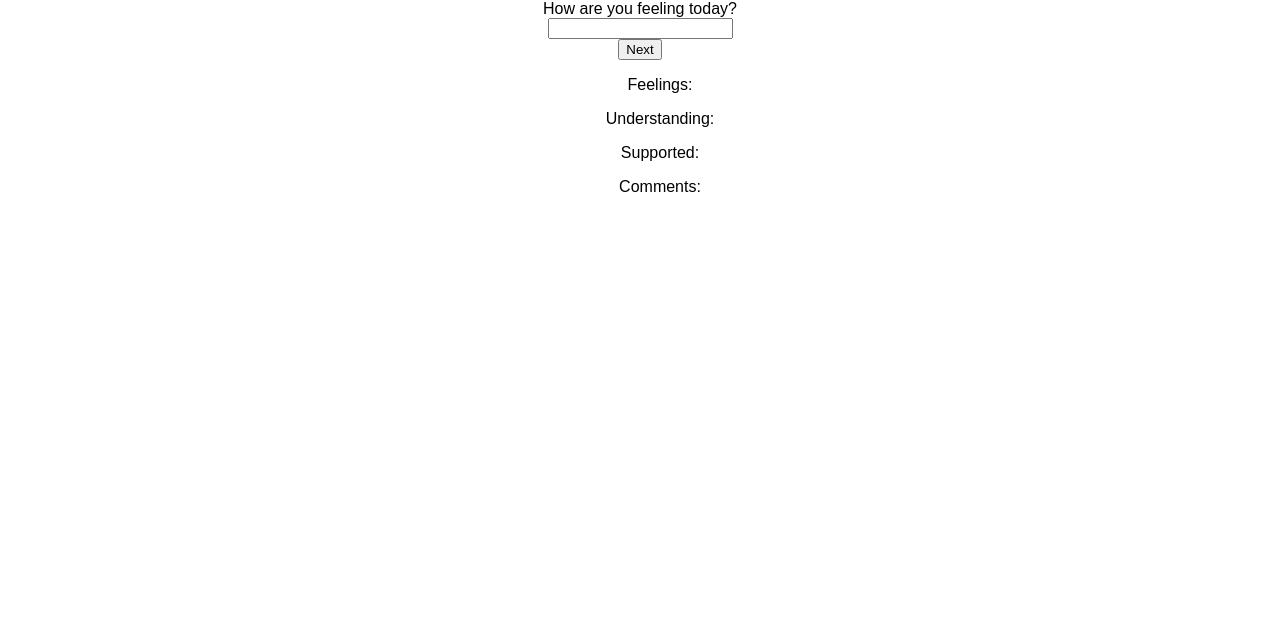
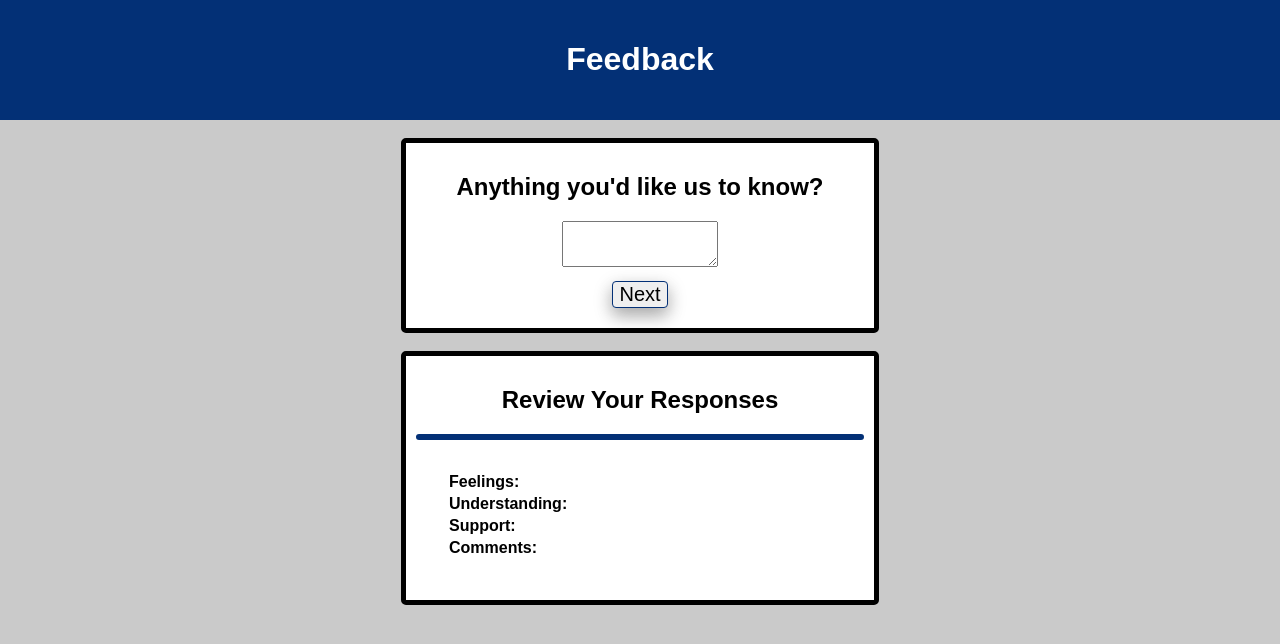
Before and after one commit to sean-r-olson/redux-feedback, a React (Create React App) app: page /#/Comments in a window 1280 px wide. Before the commit this address led to /#/. Shown: the top 644 px of the page. Built offline with nearby package versions, Linux system fonts and the light colour scheme.

Commit message:
added styling, responses are displayed on DOM in each route, resetting with new feedback button

```diff
--- a/src/components/App/App.css
+++ b/src/components/App/App.css
@@ -1,3 +1,7 @@
+body {
+  background-color: rgb(202, 202, 202);
+}
+
 .App {
   text-align: center;
 }
@@ -9,6 +13,10 @@
   color: white;
 }
 
+.App-footer {
+  background-color: gray;
+}
+
 .App-title {
   font-size: 1.5em;
 }
@@ -16,3 +24,73 @@
 .App-intro {
   font-size: large;
 }
+
+button {
+box-shadow: 0 8px 16px 0 rgba(0,0,0,0.2), 0 6px 20px 0 rgba(0,0,0,0.19);
+border-radius: 4px;
+margin: 10px;
+font-size: 20px;
+border: 1.5px solid #033076;
+}
+
+button:hover {
+  margin: 10px;
+  font-size: 20px;
+  background-color: #033076;
+  color: white;
+  }
+
+form {
+  margin: 5px;
+  text-align: center;
+}
+
+hr {
+  border: 3px solid #033076;
+  border-radius: 5px;
+}
+
+.inputDiv {
+  margin: auto;
+  width: 35%;
+  border: 5px solid black;
+  border-radius: 5px;
+  padding: 10px;
+  background-color: white;
+}
+
+section {
+  margin: auto;
+  width: 35%;
+  border: 5px solid black;
+  border-radius: 5px;
+  padding: 10px;
+  background-color: white;
+}
+
+table {
+  table-layout: fixed;
+  min-width: 100px;
+  max-width: 100px;
+  margin: 30px;
+}
+
+textarea {
+  width: 150px;
+  height: 40px;
+}
+
+table th {
+  text-align: left;
+}
+
+table td {
+  text-align: left;
+  min-width: 10px;
+  max-width: 220px;
+  word-wrap: break-word;
+}
+
+/* tr:nth-child(even) {
+  background-color: #f2f2f2;
+} */
--- a/src/components/App/App.js
+++ b/src/components/App/App.js
@@ -14,16 +14,19 @@ import { connect } from 'react-redux';
 class App extends Component {
   render() {
     return (
-      <Router>
-    <main className="App">
+    <div className="App">
+    <header className="App-header"><h1>Feedback</h1></header>
+    <br/>
+    <Router>
       <Route exact path = '/' component = {Feelings} />
       <Route path = '/Understanding' component = {Understanding} />
       <Route path = '/Supported' component = {Supported} />
       <Route path = '/Comments' component = {Comments} />
       <Route path = '/Review' component = {Review} />
       <Route path = '/ThankYou' component = {ThankYou} />
-    </main>
     </Router>
+    <footer className="App-footer"></footer>
+    </div>
     );
   }
 }
--- a/src/components/Comments/Comments.js
+++ b/src/components/Comments/Comments.js
@@ -1,18 +1,17 @@
 import React, {Component} from 'react';
 import {connect} from 'react-redux';
+import '../App/App.css';
 import ReviewResponses from '../ReviewResponses/ReviewResponses';
 
 
 class Comments extends Component {
 
-maxResponseNumber = 5;
-minResponseNumber = 1;
 
 state = {
     feelingsResponse: 1,
     understandingResponse: 1,
     supportedResponse: 1,
-    commentsResponse: 1,
+    commentsResponse: '',
 }
 
 handleSubmit = () => {
@@ -22,26 +21,25 @@ handleSubmit = () => {
     }
 
 handleChange = (event) => {
-    if (event.target.value < this.maxResponseNumber && event.target.value > this.minResponseNumber ) {
     this.setState({
         ...this.state.commentsResponse,
         commentsResponse: event.target.value
     })
-    } else if (event.target.value > this.maxResponseNumber || event.target.value < this.minResponseNumber ) {
-        alert('Your response must be between 1 and 5!')
-    }
 }
 
   render() {
     return (
       <div>
-        <div>
-            Anything you'd like us to know specifically?
+        <div className="inputDiv">
+        <h2>
+            Anything you'd like us to know?
+        </h2>
+        <textarea onChange={this.handleChange}>
+        </textarea>
+        <br/>
+        <button onClick={this.handleSubmit}>Next</button>
         </div>
-        <form>
-            <input type = "text" onChange={this.handleChange}/>
-        </form>
-        <button onClick={this.handleSubmit}>Next</button>
+        <br/>
         <ReviewResponses/>
       </div>
     )
--- a/src/components/Feelings/Feelings.js
+++ b/src/components/Feelings/Feelings.js
@@ -1,5 +1,6 @@
 import React, {Component} from 'react';
 import {connect} from 'react-redux';
+import '../App/App.css';
 import ReviewResponses from '../ReviewResponses/ReviewResponses';
 
 
@@ -12,7 +13,7 @@ state = {
         feelingsResponse: 1,
         understandingResponse: 1,
         supportedResponse: 1,
-        commentsResponse: 1,
+        commentsResponse: '',
 }
 
 handleSubmit = () => {
@@ -33,16 +34,18 @@ handleChange = (event) => {
 }
 
   render() {
-      console.log(this.state)
     return (
       <div>
-          <div>
+          <div className="inputDiv">
+          <h2>
               How are you feeling today?
-          </div>
+          </h2>
            <form>
                 <input type = "number" onChange={this.handleChange}/>
             </form>
         <button onClick={this.handleSubmit}>Next</button>
+        </div>
+        <br/>
         <ReviewResponses/>
       </div>
     )
--- a/src/components/Review/Review.js
+++ b/src/components/Review/Review.js
@@ -1,4 +1,6 @@
 import React, {Component} from 'react';
+import '../App/App.css';
+import ReviewResponses from '../ReviewResponses/ReviewResponses';
 
 class Review extends Component {
 
@@ -10,7 +12,13 @@ handleSubmit = () => {
   render() {
     return (
       <div>
+        <div className="inputDiv">
+        <h1>Submit Your Feedback</h1>
         <button onClick={this.handleSubmit}>Submit</button>
+        </div>
+        <br/>
+        <ReviewResponses />
+
       </div>
     )
   }
--- a/src/components/ReviewResponses/ReviewResponses.js
+++ b/src/components/ReviewResponses/ReviewResponses.js
@@ -1,52 +1,53 @@
 import React, {Component} from 'react';
+import '../App/App.css';
 import {connect} from 'react-redux';
 
 
 class ReviewResponses extends Component {
 
-state = {
-        feelingsResponse: 1,
-        understandingResponse: 1,
-        supportedResponse: 1,
-        commentsResponse: 1,
-}
-
-
-
   render() {
-      console.log(this.state)
 
     return (
-        <>
-        <ul> Feelings:
+    <section>
+        <h1>Review Your Responses</h1>
+        <hr/>
+        <table className="table">
+        <tbody>
+        <tr>
+        <th>Feelings:</th>
         {this.props.reduxStore.feelingsResponseReducer.map((response, i) => {
                        return (
-                           <li key={i}>{response}</li>
+                           <td key={i}>{response}</td>
                        );
                    })}
-        </ul>
-        <ul> Understanding:
+        </tr>
+        <tr>
+        <th>Understanding:</th>
         {this.props.reduxStore.understandingResponseReducer.map((response, i) => {
                        return (
-                           <li key={i}>{response}</li>
+                           <td key={i}>{response}</td>
                        );
                    })}
-        </ul>
-        <ul> Supported:
+        </tr>
+        <tr>
+        <th>Support:</th>
         {this.props.reduxStore.supportedResponseReducer.map((response, i) => {
                        return (
-                           <li key={i}>{response}</li>
+                           <td key={i}>{response}</td>
                        );
                    })}
-        </ul>
-        <ul> Comments:
+        </tr>
+        <tr>
+        <th>Comments:</th>
         {this.props.reduxStore.commentsResponseReducer.map((response, i) => {
                        return (
-                           <li key={i}>{response}</li>
+                           <td key={i}>{response}</td>
                        );
                    })}
-        </ul>
-        </>
+        </tr>
+        </tbody>
+        </table>
+    </section>
     )
 }
 }
--- a/src/components/Supported/Supported.js
+++ b/src/components/Supported/Supported.js
@@ -1,5 +1,6 @@
 import React, {Component} from 'react';
 import {connect} from 'react-redux';
+import '../App/App.css';
 import ReviewResponses from '../ReviewResponses/ReviewResponses';
 
 
@@ -12,7 +13,7 @@ state = {
     feelingsResponse: 1,
     understandingResponse: 1,
     supportedResponse: 1,
-    commentsResponse: 1,
+    commentsResponse: '',
 }
 
 handleSubmit = () => {
@@ -35,13 +36,16 @@ handleChange = (event) => {
   render() {
     return (
       <div>
-        <div>
+        <div className="inputDiv">
+            <h2>
             How supported do you feel?
-        </div>
+            </h2>
         <form>
             <input type = "number" onChange={this.handleChange}/>
         </form>
         <button onClick={this.handleSubmit}>Next</button>
+        </div>
+        <br/>
         <ReviewResponses/>
       </div>
     )
--- a/src/components/ThankYou/ThankYou.js
+++ b/src/components/ThankYou/ThankYou.js
@@ -1,20 +1,24 @@
 import React, {Component} from 'react';
+import {connect} from 'react-redux';
 
 class ThankYou extends Component {
 
+state = null;
+
 handleSubmit = () => {
     console.log('clicked handleSubmit');
+    this.props.dispatch({type: 'NEW_FEEDBACK', payload: this.state})
     this.props.history.push('/');
     }
 
   render() {
     return (
-      <div>
-          <h1>Thank You For Your Feedback</h1>
+      <div className="inputDiv">
+          <h1>ThanksFor Your Feedback!</h1>
           <button onClick={this.handleSubmit}>Leave New Feedback</button>
       </div>
     )
   }
 }
 
-export default ThankYou;
+export default connect() (ThankYou);
--- a/src/components/Understanding/Understanding.js
+++ b/src/components/Understanding/Understanding.js
@@ -1,5 +1,6 @@
 import React, {Component} from 'react';
 import {connect} from 'react-redux';
+import '../App/App.css';
 import ReviewResponses from '../ReviewResponses/ReviewResponses';
 
 
@@ -12,14 +13,14 @@ state = {
     feelingsResponse: 1,
     understandingResponse: 1,
     supportedResponse: 1,
-    commentsResponse: 1,
+    commentsResponse: '',
 }
 
 handleSubmit = () => {
     console.log('clicked handleSubmit');
     this.props.dispatch({type: 'ADD_UNDERSTANDING', payload: this.state.understandingResponse})
     this.props.history.push('/Supported');
-    }
+}
 
 handleChange = (event) => {
     if (event.target.value < this.maxResponseNumber && event.target.value > this.minResponseNumber ) {
@@ -35,13 +36,16 @@ handleChange = (event) => {
   render() {
     return (
       <div>
-        <div>
+        <div className="inputDiv">
+            <h2>
             How well are you understanding the material?
-        </div>
+            </h2>
         <form>
             <input type = "number" onChange={this.handleChange}/>
         </form>
         <button onClick={this.handleSubmit}>Next</button>
+        </div>
+        <br/>
        <ReviewResponses/>
       </div>
     )
--- a/src/index.js
+++ b/src/index.js
@@ -9,11 +9,13 @@ import logger from 'redux-logger'
 import { createStore, combineReducers, applyMiddleware } from 'redux';
 import { Provider } from 'react-redux';
 
-const responses = [];
+let responses = [];
 
 const feelingsResponseReducer = (state = responses, action) => {
     if (action.type === 'ADD_FEELINGS') {
         return [...state, action.payload]
+    } else if (action.type === 'NEW_FEEDBACK') {
+        return []
     }
     return state;
 }
@@ -21,6 +23,8 @@ const feelingsResponseReducer = (state = responses, action) => {
 const understandingResponseReducer = (state = responses, action) => {
     if (action.type === 'ADD_UNDERSTANDING') {
     return [...state, action.payload]
+    } else if (action.type === 'NEW_FEEDBACK') {
+    return []
     }
     return state;
 }
@@ -28,6 +32,8 @@ const understandingResponseReducer = (state = responses, action) => {
 const supportedResponseReducer = (state = responses, action) => {
     if (action.type === 'ADD_SUPPORTED') {
     return [...state, action.payload]
+    } else if (action.type === 'NEW_FEEDBACK') {
+    return []
     }
     return state;
 }
@@ -35,6 +41,8 @@ const supportedResponseReducer = (state = responses, action) => {
 const commentsResponseReducer = (state = responses, action) => {
     if (action.type === 'ADD_COMMENTS') {
     return [...state, action.payload]
+    } else if (action.type === 'NEW_FEEDBACK') {
+    return []
     }
     return state;
 }
@@ -45,7 +53,7 @@ const reduxStore = createStore (
         feelingsResponseReducer,
         understandingResponseReducer,
         supportedResponseReducer,
-        commentsResponseReducer
+        commentsResponseReducer,
     }),
     applyMiddleware(logger)
 )
```
